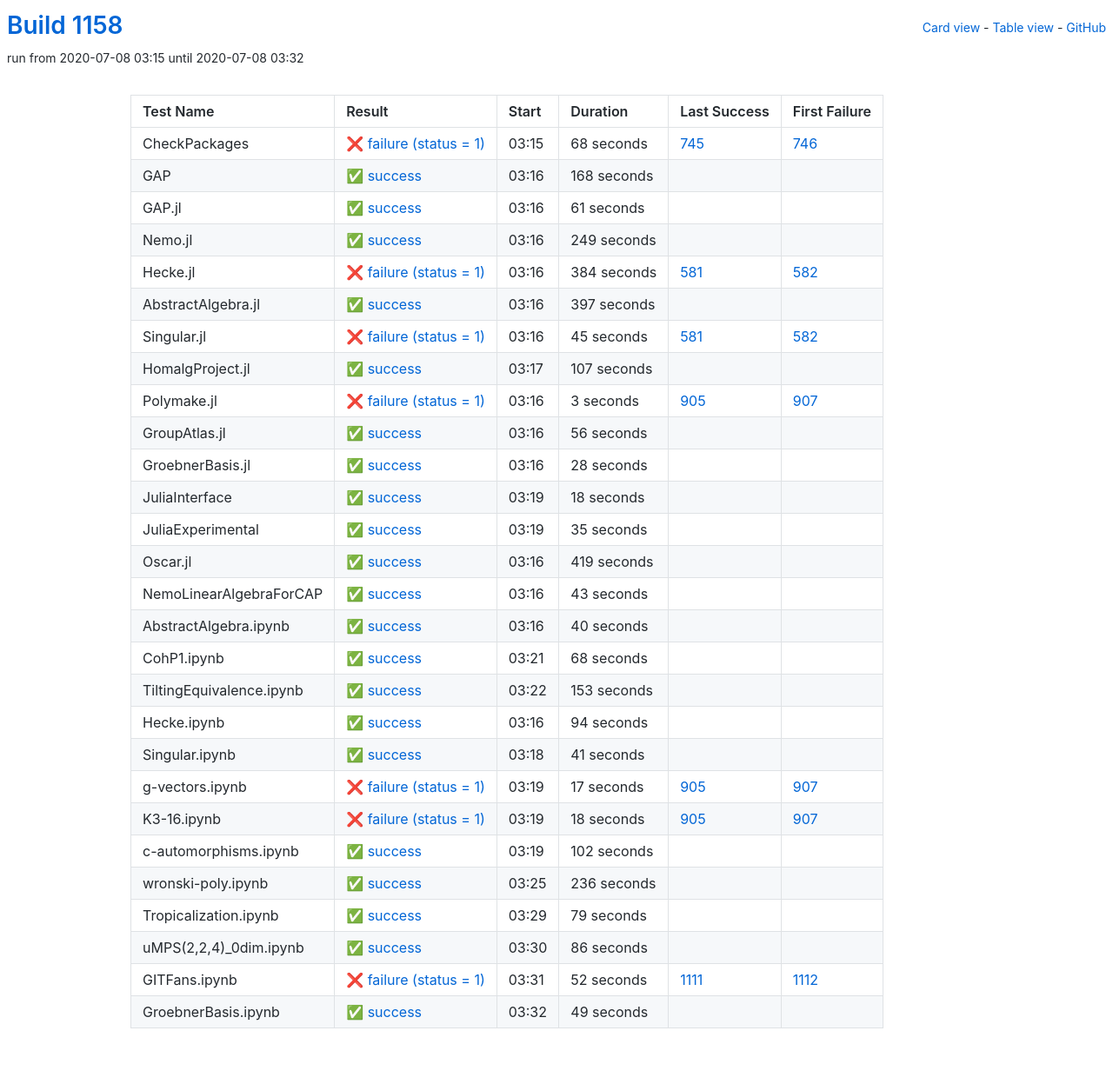
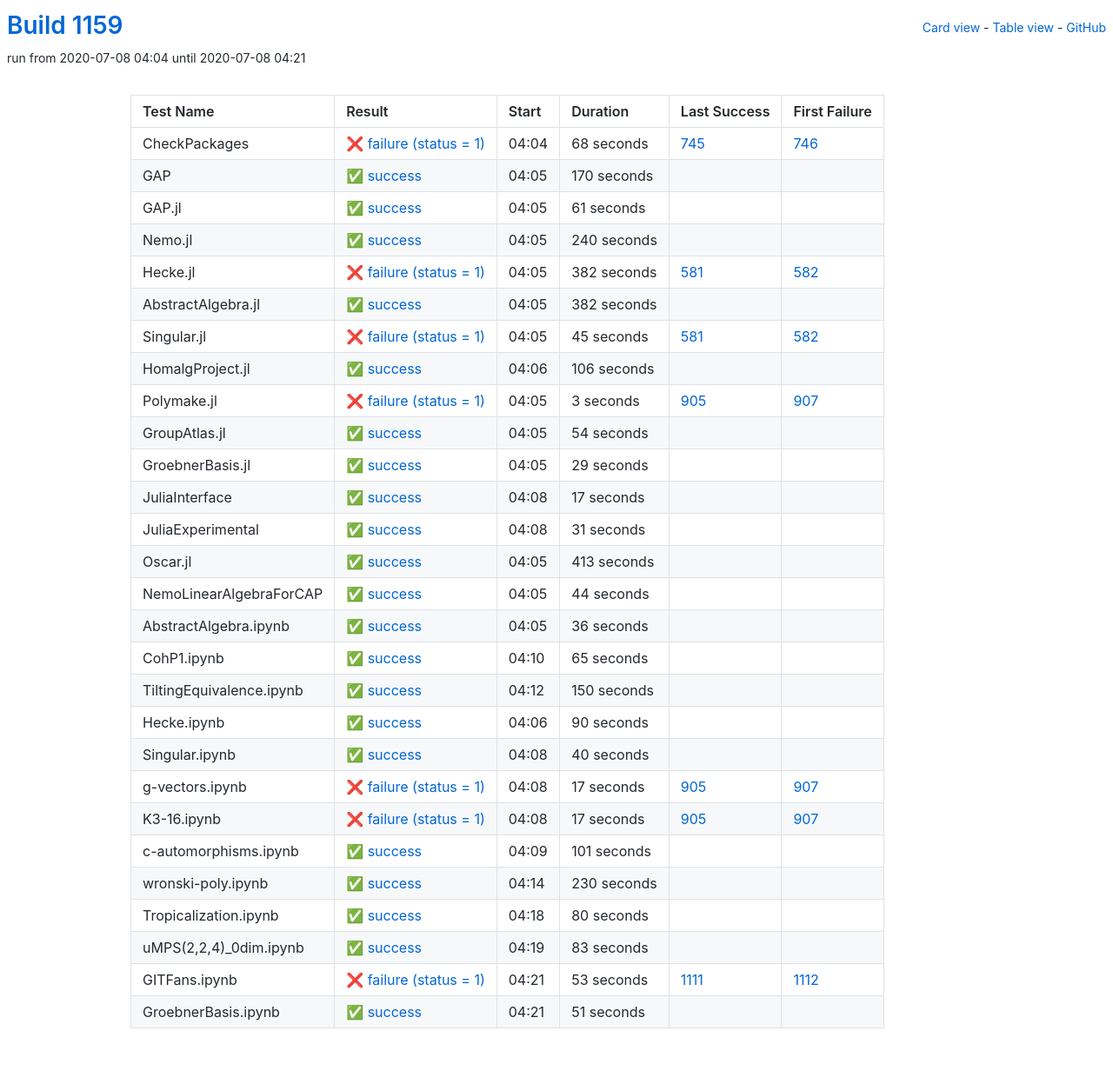
Before and after one commit to oscar-system/oscar-ci-status-1.4, a Jekyll site: the page built from table.html, in a window 1280 px wide. Shown: the whole page at 87% size. Built offline with Jekyll 4.4.1, drawn with Linux system fonts in a browser that asks for light colours.

Commit message:
Build #1159

```diff
--- a/_data/ci.yml
+++ b/_data/ci.yml
@@ -1,6 +1,6 @@
 ---
-build: 1158
-build_url: https://oscarci.mathematik.uni-kl.de/job/oscar-julia-1.4/1158/
+build: 1159
+build_url: https://oscarci.mathematik.uni-kl.de/job/oscar-julia-1.4/1159/
 job: oscar-julia-1.4
 organization: oscar-system
 repo: oscar-ci-status-1.4
@@ -8,8 +8,8 @@ repourl: https://github.com/oscar-system/oscar-ci-status-1.4
 tests:
 - name: CheckPackages
   id: checkpackages
-  log: https://oscarci.mathematik.uni-kl.de/job/oscar-julia-1.4/1158/artifact/logs/build-1158/CheckPackages.log
-  start: 2020-07-08 03:15
+  log: https://oscarci.mathematik.uni-kl.de/job/oscar-julia-1.4/1159/artifact/logs/build-1159/CheckPackages.log
+  start: 2020-07-08 04:04
   success: false
   exitcode: 1
   status: failure
@@ -20,20 +20,20 @@ tests:
   first_failure_url: https://oscarci.mathematik.uni-kl.de/job/oscar-julia-1.4/746/
 - name: GAP
   id: gap
-  log: https://oscarci.mathematik.uni-kl.de/job/oscar-julia-1.4/1158/artifact/logs/build-1158/GAP.log
-  start: 2020-07-08 03:16
+  log: https://oscarci.mathematik.uni-kl.de/job/oscar-julia-1.4/1159/artifact/logs/build-1159/GAP.log
+  start: 2020-07-08 04:05
   success: true
   exitcode: 0
   status: success
-  duration: 168
+  duration: 170
   last_success: false
   last_success_url:
   first_failure: false
   first_failure_url:
 - name: GAP.jl
   id: gap-jl
-  log: https://oscarci.mathematik.uni-kl.de/job/oscar-julia-1.4/1158/artifact/logs/build-1158/GAP.jl.log
-  start: 2020-07-08 03:16
+  log: https://oscarci.mathematik.uni-kl.de/job/oscar-julia-1.4/1159/artifact/logs/build-1159/GAP.jl.log
+  start: 2020-07-08 04:05
   success: true
   exitcode: 0
   status: success
@@ -44,44 +44,44 @@ tests:
   first_failure_url:
 - name: Nemo.jl
   id: nemo-jl
-  log: https://oscarci.mathematik.uni-kl.de/job/oscar-julia-1.4/1158/artifact/logs/build-1158/Nemo.jl.log
-  start: 2020-07-08 03:16
+  log: https://oscarci.mathematik.uni-kl.de/job/oscar-julia-1.4/1159/artifact/logs/build-1159/Nemo.jl.log
+  start: 2020-07-08 04:05
   success: true
   exitcode: 0
   status: success
-  duration: 249
+  duration: 240
   last_success: false
   last_success_url:
   first_failure: false
   first_failure_url:
 - name: Hecke.jl
   id: hecke-jl
-  log: https://oscarci.mathematik.uni-kl.de/job/oscar-julia-1.4/1158/artifact/logs/build-1158/Hecke.jl.log
-  start: 2020-07-08 03:16
+  log: https://oscarci.mathematik.uni-kl.de/job/oscar-julia-1.4/1159/artifact/logs/build-1159/Hecke.jl.log
+  start: 2020-07-08 04:05
   success: false
   exitcode: 1
   status: failure
-  duration: 384
+  duration: 382
   last_success: 581
   last_success_url: https://oscarci.mathematik.uni-kl.de/job/oscar-julia-1.4/581/
   first_failure: 582
   first_failure_url: https://oscarci.mathematik.uni-kl.de/job/oscar-julia-1.4/582/
 - name: AbstractAlgebra.jl
   id: abstractalgebra-jl
-  log: https://oscarci.mathematik.uni-kl.de/job/oscar-julia-1.4/1158/artifact/logs/build-1158/AbstractAlgebra.jl.log
-  start: 2020-07-08 03:16
+  log: https://oscarci.mathematik.uni-kl.de/job/oscar-julia-1.4/1159/artifact/logs/build-1159/AbstractAlgebra.jl.log
+  start: 2020-07-08 04:05
   success: true
   exitcode: 0
   status: success
-  duration: 397
+  duration: 382
   last_success: false
   last_success_url:
   first_failure: false
   first_failure_url:
 - name: Singular.jl
   id: singular-jl
-  log: https://oscarci.mathematik.uni-kl.de/job/oscar-julia-1.4/1158/artifact/logs/build-1158/Singular.jl.log
-  start: 2020-07-08 03:16
+  log: https://oscarci.mathematik.uni-kl.de/job/oscar-julia-1.4/1159/artifact/logs/build-1159/Singular.jl.log
+  start: 2020-07-08 04:05
   success: false
   exitcode: 1
   status: failure
@@ -92,20 +92,20 @@ tests:
   first_failure_url: https://oscarci.mathematik.uni-kl.de/job/oscar-julia-1.4/582/
 - name: HomalgProject.jl
   id: homalgproject-jl
-  log: https://oscarci.mathematik.uni-kl.de/job/oscar-julia-1.4/1158/artifact/logs/build-1158/HomalgProject.jl.log
-  start: 2020-07-08 03:17
+  log: https://oscarci.mathematik.uni-kl.de/job/oscar-julia-1.4/1159/artifact/logs/build-1159/HomalgProject.jl.log
+  start: 2020-07-08 04:06
   success: true
   exitcode: 0
   status: success
-  duration: 107
+  duration: 106
   last_success: false
   last_success_url:
   first_failure: false
   first_failure_url:
 - name: Polymake.jl
   id: polymake-jl
-  log: https://oscarci.mathematik.uni-kl.de/job/oscar-julia-1.4/1158/artifact/logs/build-1158/Polymake.jl.log
-  start: 2020-07-08 03:16
+  log: https://oscarci.mathematik.uni-kl.de/job/oscar-julia-1.4/1159/artifact/logs/build-1159/Polymake.jl.log
+  start: 2020-07-08 04:05
   success: false
   exitcode: 1
   status: failure
@@ -116,80 +116,128 @@ tests:
   first_failure_url: https://oscarci.mathematik.uni-kl.de/job/oscar-julia-1.4/907/
 - name: GroupAtlas.jl
   id: groupatlas-jl
-  log: https://oscarci.mathematik.uni-kl.de/job/oscar-julia-1.4/1158/artifact/logs/build-1158/GroupAtlas.jl.log
-  start: 2020-07-08 03:16
+  log: https://oscarci.mathematik.uni-kl.de/job/oscar-julia-1.4/1159/artifact/logs/build-1159/GroupAtlas.jl.log
+  start: 2020-07-08 04:05
   success: true
   exitcode: 0
   status: success
-  duration: 56
+  duration: 54
   last_success: false
   last_success_url:
   first_failure: false
   first_failure_url:
 - name: GroebnerBasis.jl
   id: groebnerbasis-jl
-  log: https://oscarci.mathematik.uni-kl.de/job/oscar-julia-1.4/1158/artifact/logs/build-1158/GroebnerBasis.jl.log
-  start: 2020-07-08 03:16
+  log: https://oscarci.mathematik.uni-kl.de/job/oscar-julia-1.4/1159/artifact/logs/build-1159/GroebnerBasis.jl.log
+  start: 2020-07-08 04:05
   success: true
   exitcode: 0
   status: success
-  duration: 28
+  duration: 29
   last_success: false
   last_success_url:
   first_failure: false
   first_failure_url:
 - name: JuliaInterface
   id: juliainterface
-  log: https://oscarci.mathematik.uni-kl.de/job/oscar-julia-1.4/1158/artifact/logs/build-1158/JuliaInterface.log
-  start: 2020-07-08 03:19
+  log: https://oscarci.mathematik.uni-kl.de/job/oscar-julia-1.4/1159/artifact/logs/build-1159/JuliaInterface.log
+  start: 2020-07-08 04:08
   success: true
   exitcode: 0
   status: success
-  duration: 18
+  duration: 17
   last_success: false
   last_success_url:
   first_failure: false
   first_failure_url:
 - name: JuliaExperimental
   id: juliaexperimental
-  log: https://oscarci.mathematik.uni-kl.de/job/oscar-julia-1.4/1158/artifact/logs/build-1158/JuliaExperimental.log
-  start: 2020-07-08 03:19
+  log: https://oscarci.mathematik.uni-kl.de/job/oscar-julia-1.4/1159/artifact/logs/build-1159/JuliaExperimental.log
+  start: 2020-07-08 04:08
   success: true
   exitcode: 0
   status: success
-  duration: 35
+  duration: 31
   last_success: false
   last_success_url:
   first_failure: false
   first_failure_url:
 - name: Oscar.jl
   id: oscar-jl
-  log: https://oscarci.mathematik.uni-kl.de/job/oscar-julia-1.4/1158/artifact/logs/build-1158/Oscar.jl.log
-  start: 2020-07-08 03:16
+  log: https://oscarci.mathematik.uni-kl.de/job/oscar-julia-1.4/1159/artifact/logs/build-1159/Oscar.jl.log
+  start: 2020-07-08 04:05
   success: true
   exitcode: 0
   status: success
-  duration: 419
+  duration: 413
   last_success: false
   last_success_url:
   first_failure: false
   first_failure_url:
 - name: NemoLinearAlgebraForCAP
   id: nemolinearalgebraforcap
-  log: https://oscarci.mathematik.uni-kl.de/job/oscar-julia-1.4/1158/artifact/logs/build-1158/NemoLinearAlgebraForCAP.log
-  start: 2020-07-08 03:16
+  log: https://oscarci.mathematik.uni-kl.de/job/oscar-julia-1.4/1159/artifact/logs/build-1159/NemoLinearAlgebraForCAP.log
+  start: 2020-07-08 04:05
   success: true
   exitcode: 0
   status: success
-  duration: 43
+  duration: 44
   last_success: false
   last_success_url:
   first_failure: false
   first_failure_url:
 - name: AbstractAlgebra.ipynb
   id: abstractalgebra-ipynb
-  log: https://oscarci.mathematik.uni-kl.de/job/oscar-julia-1.4/1158/artifact/logs/build-1158/AbstractAlgebra.ipynb.log
-  start: 2020-07-08 03:16
+  log: https://oscarci.mathematik.uni-kl.de/job/oscar-julia-1.4/1159/artifact/logs/build-1159/AbstractAlgebra.ipynb.log
+  start: 2020-07-08 04:05
+  success: true
+  exitcode: 0
+  status: success
+  duration: 36
+  last_success: false
+  last_success_url:
+  first_failure: false
+  first_failure_url:
+- name: CohP1.ipynb
+  id: cohp1-ipynb
+  log: https://oscarci.mathematik.uni-kl.de/job/oscar-julia-1.4/1159/artifact/logs/build-1159/CohP1.ipynb.log
+  start: 2020-07-08 04:10
+  success: true
+  exitcode: 0
+  status: success
+  duration: 65
+  last_success: false
+  last_success_url:
+  first_failure: false
+  first_failure_url:
+- name: TiltingEquivalence.ipynb
+  id: tiltingequivalence-ipynb
+  log: https://oscarci.mathematik.uni-kl.de/job/oscar-julia-1.4/1159/artifact/logs/build-1159/TiltingEquivalence.ipynb.log
+  start: 2020-07-08 04:12
+  success: true
+  exitcode: 0
+  status: success
+  duration: 150
+  last_success: false
+  last_success_url:
+  first_failure: false
+  first_failure_url:
+- name: Hecke.ipynb
+  id: hecke-ipynb
+  log: https://oscarci.mathematik.uni-kl.de/job/oscar-julia-1.4/1159/artifact/logs/build-1159/Hecke.ipynb.log
+  start: 2020-07-08 04:06
+  success: true
+  exitcode: 0
+  status: success
+  duration: 90
+  last_success: false
+  last_success_url:
+  first_failure: false
+  first_failure_url:
+- name: Singular.ipynb
+  id: singular-ipynb
+  log: https://oscarci.mathematik.uni-kl.de/job/oscar-julia-1.4/1159/artifact/logs/build-1159/Singular.ipynb.log
+  start: 2020-07-08 04:08
   success: true
   exitcode: 0
   status: success
@@ -198,58 +246,10 @@ tests:
   last_success_url:
   first_failure: false
   first_failure_url:
-- name: CohP1.ipynb
-  id: cohp1-ipynb
-  log: https://oscarci.mathematik.uni-kl.de/job/oscar-julia-1.4/1158/artifact/logs/build-1158/CohP1.ipynb.log
-  start: 2020-07-08 03:21
-  success: true
-  exitcode: 0
-  status: success
-  duration: 68
-  last_success: false
-  last_success_url:
-  first_failure: false
-  first_failure_url:
-- name: TiltingEquivalence.ipynb
-  id: tiltingequivalence-ipynb
-  log: https://oscarci.mathematik.uni-kl.de/job/oscar-julia-1.4/1158/artifact/logs/build-1158/TiltingEquivalence.ipynb.log
-  start: 2020-07-08 03:22
-  success: true
-  exitcode: 0
-  status: success
-  duration: 153
-  last_success: false
-  last_success_url:
-  first_failure: false
-  first_failure_url:
-- name: Hecke.ipynb
-  id: hecke-ipynb
-  log: https://oscarci.mathematik.uni-kl.de/job/oscar-julia-1.4/1158/artifact/logs/build-1158/Hecke.ipynb.log
-  start: 2020-07-08 03:16
-  success: true
-  exitcode: 0
-  status: success
-  duration: 94
-  last_success: false
-  last_success_url:
-  first_failure: false
-  first_failure_url:
-- name: Singular.ipynb
-  id: singular-ipynb
-  log: https://oscarci.mathematik.uni-kl.de/job/oscar-julia-1.4/1158/artifact/logs/build-1158/Singular.ipynb.log
-  start: 2020-07-08 03:18
-  success: true
-  exitcode: 0
-  status: success
-  duration: 41
-  last_success: false
-  last_success_url:
-  first_failure: false
-  first_failure_url:
 - name: g-vectors.ipynb
   id: g-vectors-ipynb
-  log: https://oscarci.mathematik.uni-kl.de/job/oscar-julia-1.4/1158/artifact/logs/build-1158/g-vectors.ipynb.log
-  start: 2020-07-08 03:19
+  log: https://oscarci.mathematik.uni-kl.de/job/oscar-julia-1.4/1159/artifact/logs/build-1159/g-vectors.ipynb.log
+  start: 2020-07-08 04:08
   success: false
   exitcode: 1
   status: failure
@@ -260,84 +260,84 @@ tests:
   first_failure_url: https://oscarci.mathematik.uni-kl.de/job/oscar-julia-1.4/907/
 - name: K3-16.ipynb
   id: k3-16-ipynb
-  log: https://oscarci.mathematik.uni-kl.de/job/oscar-julia-1.4/1158/artifact/logs/build-1158/K3-16.ipynb.log
-  start: 2020-07-08 03:19
+  log: https://oscarci.mathematik.uni-kl.de/job/oscar-julia-1.4/1159/artifact/logs/build-1159/K3-16.ipynb.log
+  start: 2020-07-08 04:08
   success: false
   exitcode: 1
   status: failure
-  duration: 18
+  duration: 17
   last_success: 905
   last_success_url: https://oscarci.mathematik.uni-kl.de/job/oscar-julia-1.4/905/
   first_failure: 907
   first_failure_url: https://oscarci.mathematik.uni-kl.de/job/oscar-julia-1.4/907/
 - name: c-automorphisms.ipynb
   id: c-automorphisms-ipynb
-  log: https://oscarci.mathematik.uni-kl.de/job/oscar-julia-1.4/1158/artifact/logs/build-1158/c-automorphisms.ipynb.log
-  start: 2020-07-08 03:19
+  log: https://oscarci.mathematik.uni-kl.de/job/oscar-julia-1.4/1159/artifact/logs/build-1159/c-automorphisms.ipynb.log
+  start: 2020-07-08 04:09
   success: true
   exitcode: 0
   status: success
-  duration: 102
+  duration: 101
   last_success: false
   last_success_url:
   first_failure: false
   first_failure_url:
 - name: wronski-poly.ipynb
   id: wronski-poly-ipynb
-  log: https://oscarci.mathematik.uni-kl.de/job/oscar-julia-1.4/1158/artifact/logs/build-1158/wronski-poly.ipynb.log
-  start: 2020-07-08 03:25
+  log: https://oscarci.mathematik.uni-kl.de/job/oscar-julia-1.4/1159/artifact/logs/build-1159/wronski-poly.ipynb.log
+  start: 2020-07-08 04:14
   success: true
   exitcode: 0
   status: success
-  duration: 236
+  duration: 230
   last_success: false
   last_success_url:
   first_failure: false
   first_failure_url:
 - name: Tropicalization.ipynb
   id: tropicalization-ipynb
-  log: https://oscarci.mathematik.uni-kl.de/job/oscar-julia-1.4/1158/artifact/logs/build-1158/Tropicalization.ipynb.log
-  start: 2020-07-08 03:29
+  log: https://oscarci.mathematik.uni-kl.de/job/oscar-julia-1.4/1159/artifact/logs/build-1159/Tropicalization.ipynb.log
+  start: 2020-07-08 04:18
   success: true
   exitcode: 0
   status: success
-  duration: 79
+  duration: 80
   last_success: false
   last_success_url:
   first_failure: false
   first_failure_url:
 - name: uMPS(2,2,4)_0dim.ipynb
   id: umps-2-2-4-0dim-ipynb
-  log: https://oscarci.mathematik.uni-kl.de/job/oscar-julia-1.4/1158/artifact/logs/build-1158/uMPS-2-2-4-_0dim.ipynb.log
-  start: 2020-07-08 03:30
+  log: https://oscarci.mathematik.uni-kl.de/job/oscar-julia-1.4/1159/artifact/logs/build-1159/uMPS-2-2-4-_0dim.ipynb.log
+  start: 2020-07-08 04:19
   success: true
   exitcode: 0
   status: success
-  duration: 86
+  duration: 83
   last_success: false
   last_success_url:
   first_failure: false
   first_failure_url:
 - name: GITFans.ipynb
   id: gitfans-ipynb
-  log: https://oscarci.mathematik.uni-kl.de/job/oscar-julia-1.4/1158/artifact/logs/build-1158/GITFans.ipynb.log
-  start: 2020-07-08 03:31
+  log: https://oscarci.mathematik.uni-kl.de/job/oscar-julia-1.4/1159/artifact/logs/build-1159/GITFans.ipynb.log
+  start: 2020-07-08 04:21
   success: false
   exitcode: 1
   status: failure
-  duration: 52
+  duration: 53
   last_success: 1111
   last_success_url: https://oscarci.mathematik.uni-kl.de/job/oscar-julia-1.4/1111/
   first_failure: 1112
   first_failure_url: https://oscarci.mathematik.uni-kl.de/job/oscar-julia-1.4/1112/
 - name: GroebnerBasis.ipynb
   id: groebnerbasis-ipynb
-  log: https://oscarci.mathematik.uni-kl.de/job/oscar-julia-1.4/1158/artifact/logs/build-1158/GroebnerBasis.ipynb.log
-  start: 2020-07-08 03:32
+  log: https://oscarci.mathematik.uni-kl.de/job/oscar-julia-1.4/1159/artifact/logs/build-1159/GroebnerBasis.ipynb.log
+  start: 2020-07-08 04:21
   success: true
   exitcode: 0
   status: success
-  duration: 49
+  duration: 51
   last_success: false
   last_success_url:
   first_failure: false
```
Also changed, not shown: README.md.
